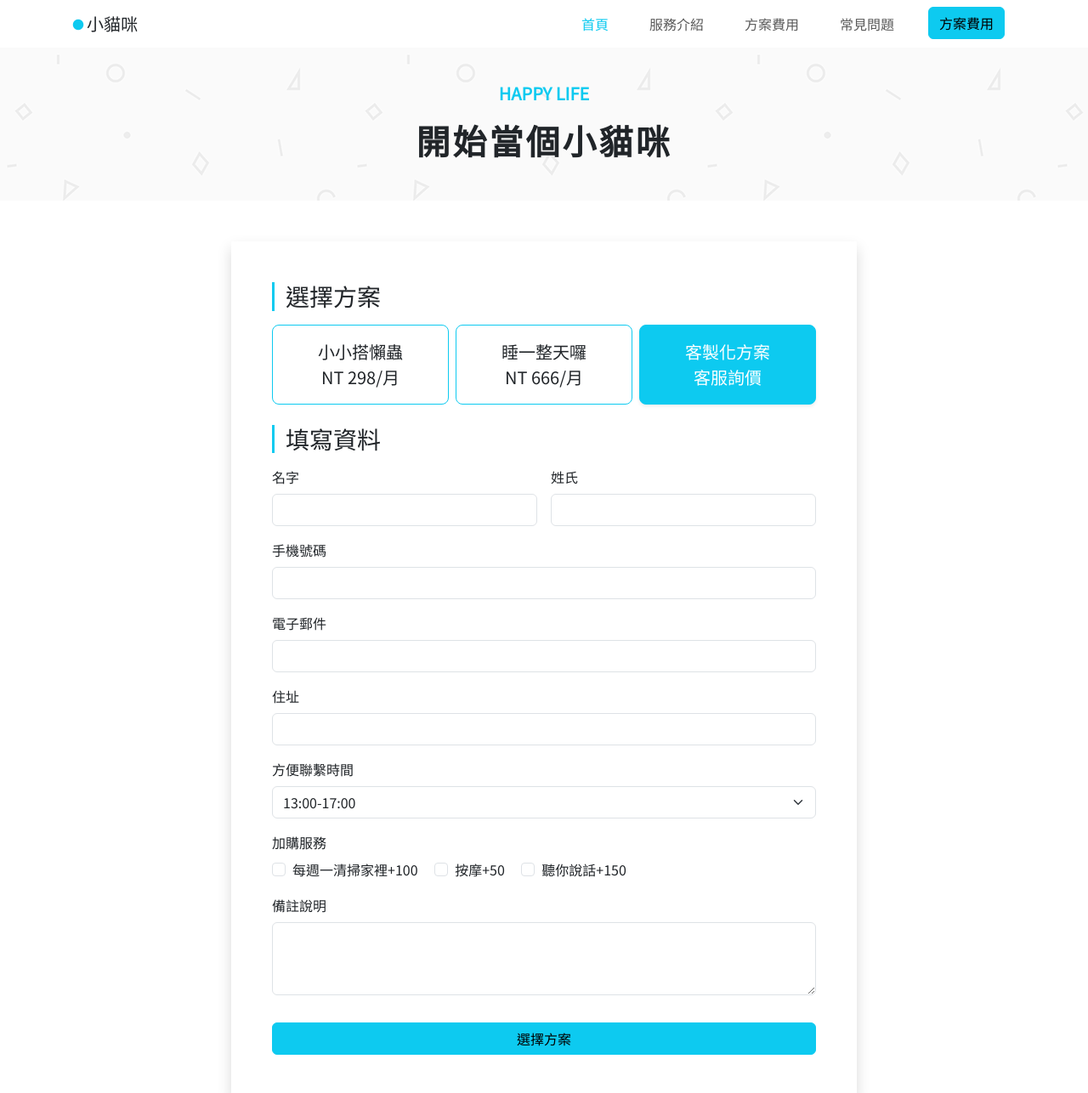
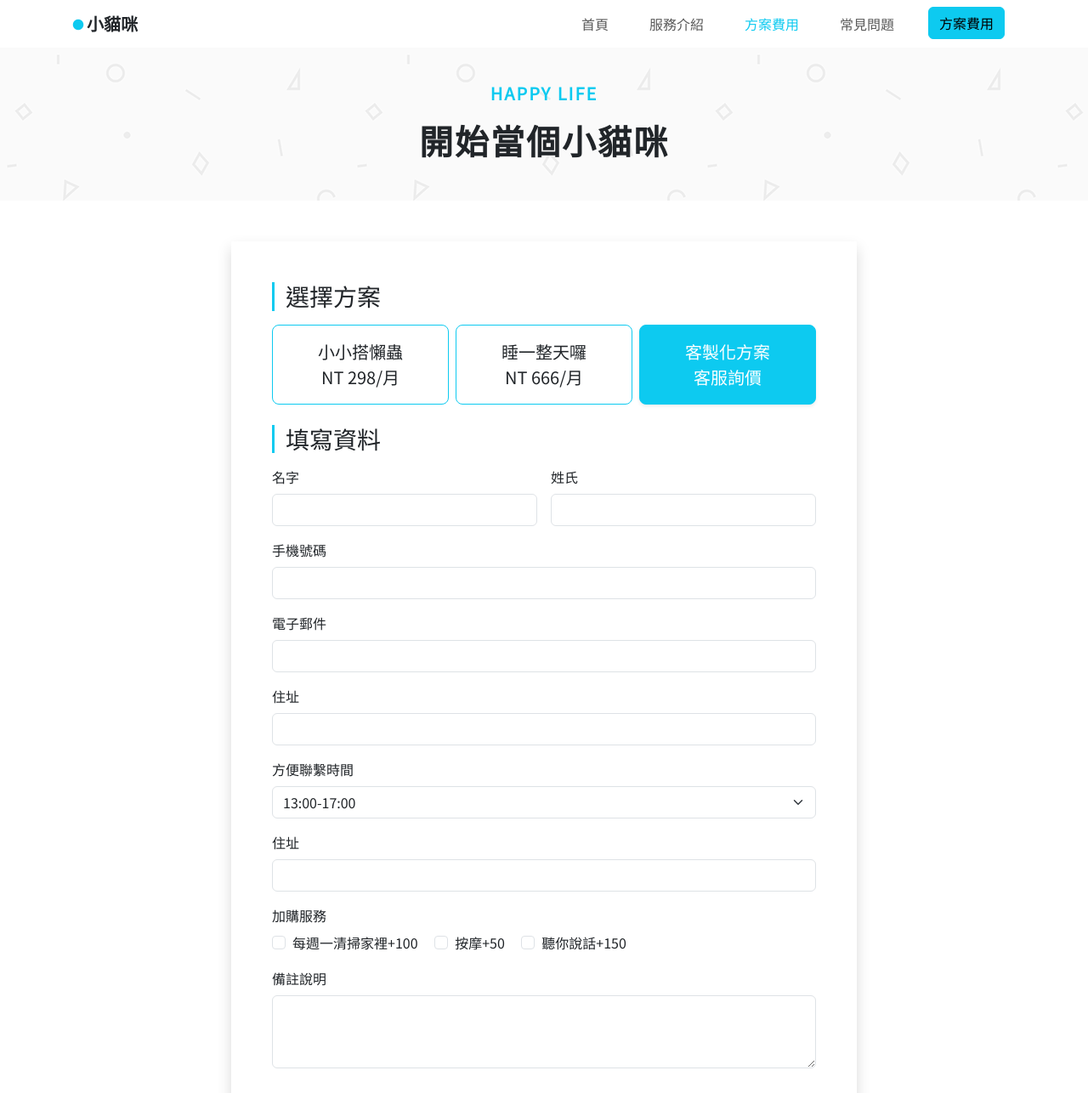
Before and after one commit to chrisluo5311/LANDING_PAGE, a website: page payment.html in a window 1280 px wide. Shown: the top 1286 px of the page at 85% size. Drawn offline with nearby package versions, Linux system fonts and the light colour scheme.

Commit message:
update strech-link & add form address label

```diff
--- a/payment.html
+++ b/payment.html
@@ -14,7 +14,7 @@
 <body>
     <nav class="navbar navbar-expand-lg navbar-light bg-white">
         <div class="container">
-            <a class="navbar-brand text-dark" href="#">
+            <a class="navbar-brand text-dark fw-bold" href="./index.html">
                 <i class="bi bi-record-fill text-info"></i>小貓咪
             </a>
             <button class="navbar-toggler" type="button" data-bs-toggle="collapse" data-bs-target="#navbarSupportedContent" aria-controls="navbarSupportedContent" aria-expanded="false" aria-label="Toggle navigation">
@@ -23,13 +23,13 @@
                 <div class="collapse navbar-collapse" id="navbarSupportedContent">
                     <ul class="navbar-nav ms-auto mb-2 mb-lg-0">
                         <li class="nav-item mx-3">
-                            <a class="nav-link active" aria-current="page" href="./index.html">首頁</a>
+                            <a class="nav-link" aria-current="page" href="./index.html">首頁</a>
                         </li>
                         <li class="nav-item mx-3">
                             <a class="nav-link" href="#">服務介紹</a>
                         </li>
                         <li class="nav-item mx-3">
-                            <a class="nav-link" href="./payment.html">方案費用</a>
+                            <a class="nav-link active" href="./payment.html">方案費用</a>
                         </li>
                         <li class="nav-item mx-3">
                             <a class="nav-link" href="./questions.html">常見問題</a>
@@ -43,9 +43,9 @@
     </nav>
 
     <section class="d-flex align-items-center justify-content-center" style="background-image: url(./images/bg_paper.png);height: 180px;">
-        <div class="text-center">
-            <p class="text-info fw-bold fs-5">HAPPY LIFE</p>
-            <h1 class="fw-bold" style="letter-spacing: 3px;">開始當個小貓咪</h1>
+        <div class="text-center" style="letter-spacing: 2px;">
+            <p class="text-info fw-bold fs-5" >HAPPY LIFE</p>
+            <h1 class="fw-bold">開始當個小貓咪</h1>
         </div>
     </section>
 
@@ -93,14 +93,18 @@
                             <input type="email" class="form-control" id="inputEmail">
                         </div>
                         <div class="col-12">
-                            <label for="inputAddress" class="form-label">住址</label>
-                            <input type="text" class="form-control" id="inputAddress">
+                            <label for="inputAddress1" class="form-label">住址</label>
+                            <input type="text" class="form-control" id="inputAddress1">
                         </div>
                         <div class="col-12">
                             <label for="inputTime" class="form-label">方便聯繫時間</label>
                             <select id="inputTime" class="form-select">
-                                <option selected>13:00-17:00</option>
-                              </select>
+                                <option value="13:00-17:00" selected>13:00-17:00</option>
+                            </select>
+                        </div>
+                        <div class="col-12">
+                            <label for="inputAddress2" class="form-label">住址</label>
+                            <input type="text" class="form-control" id="inputAddress2">
                         </div>
                         <div class="col-12">
                             <legend class="form-label fs-6">加購服務</legend>
@@ -122,7 +126,7 @@
                             <textarea class="form-control" id="inputExplain" rows="3"></textarea>
                         </div>
                         <div class="col-12">
-                            <button type="submit" class="btn btn-info w-100">選擇方案</button>
+                            <button type="submit" class="btn btn-info w-100 fs-5">選擇方案</button>
                         </div>
                     </div>
                 </form>
```
Also changed, not shown: index.html (+5 -6 lines), questions.html (+3 -3 lines).
